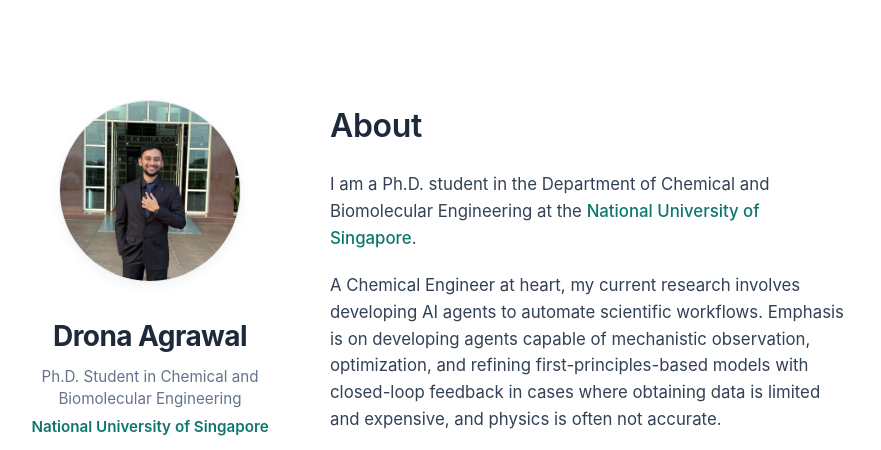
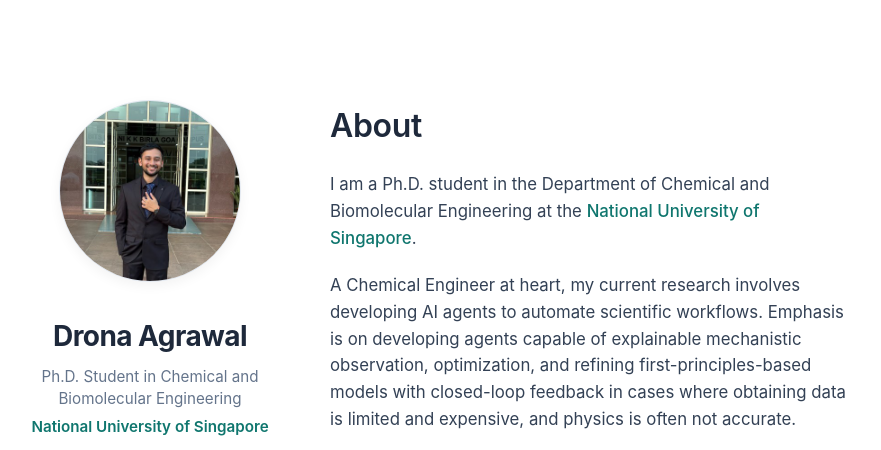
Before and after one commit to drona-agrawal/drona-agrawal.github.io, a plain HTML site: page index.html in a window 1280 px wide. Shown: the top 450 px of the page, without its empty margins (200-1081 px from the left). Drawn offline with Linux system fonts and the light colour scheme.

Commit message:
Enhance bio text with 'explainable' keyword
Updated bio text to include 'explainable' in the research description.

```diff
--- a/index.html
+++ b/index.html
@@ -274,7 +274,7 @@
                 <p>I am a Ph.D. student in the Department of Chemical and Biomolecular Engineering at the <a href="https://nus.edu.sg" target="_blank">National University of Singapore</a>.
                     </p>
 
-                <p>A Chemical Engineer at heart, my current research involves developing AI agents to automate scientific workflows. Emphasis is on developing agents capable of mechanistic observation, optimization,
+                <p>A Chemical Engineer at heart, my current research involves developing AI agents to automate scientific workflows. Emphasis is on developing agents capable of explainable mechanistic observation, optimization,
                     and refining first-principles-based models with closed-loop feedback in cases where obtaining data is limited and expensive, and physics is often not accurate.
                 </p>
                 <p>
```
